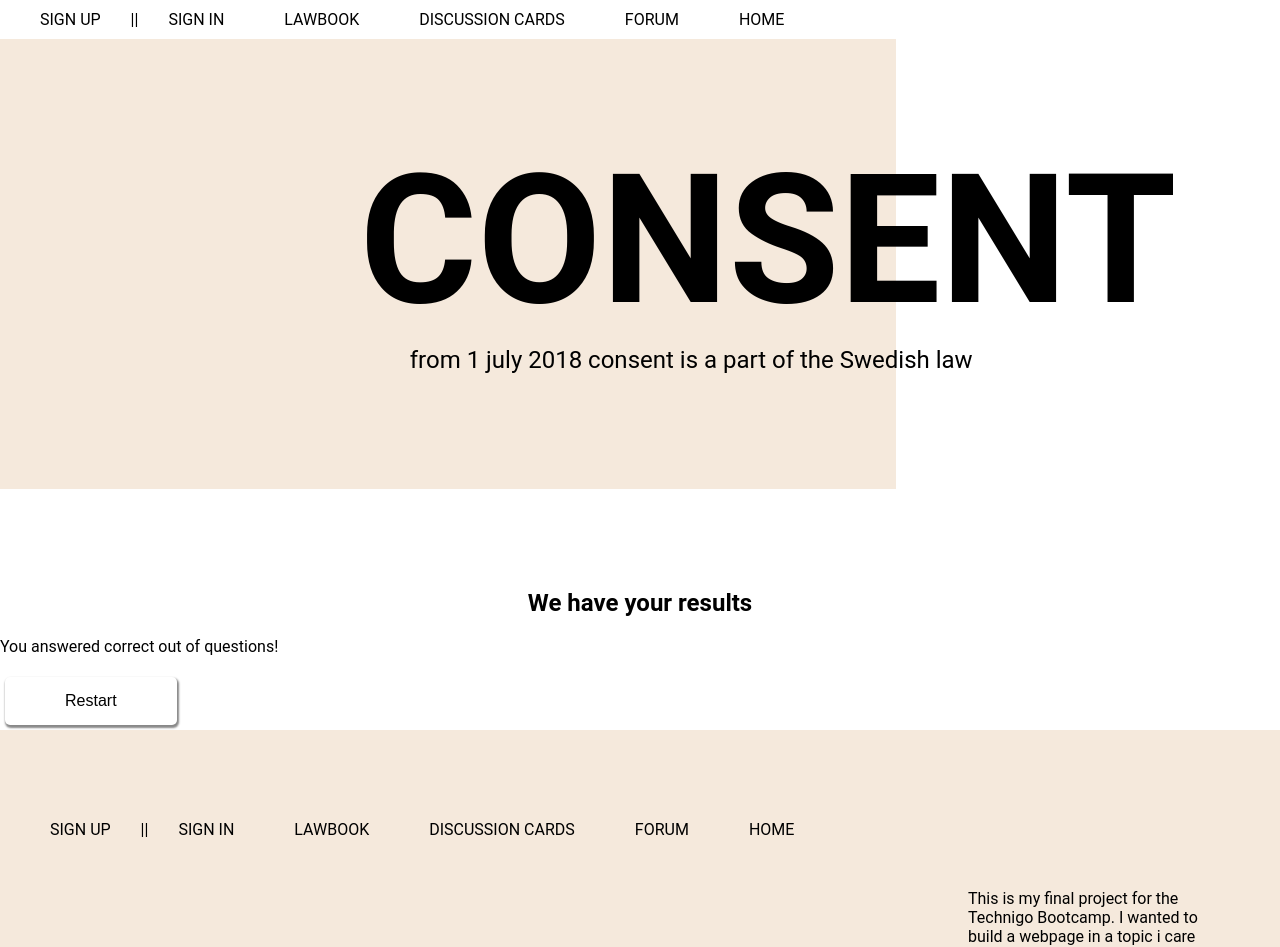
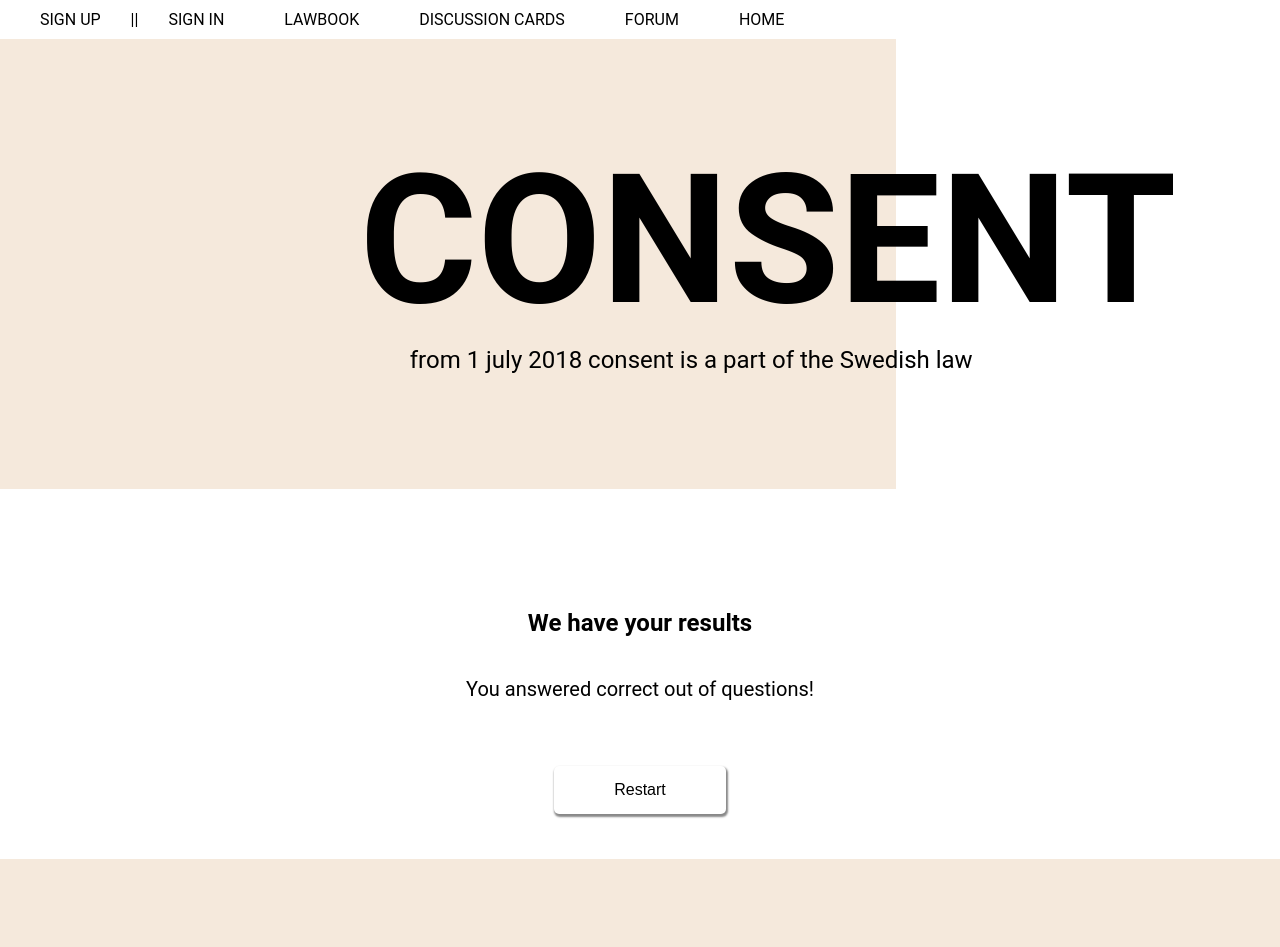
Before and after one commit to mhammarback/final-project, a React (Create React App) app in the folder frontend/: page /summary in a window 1280 px wide. Shown: the top 947 px of the page. Built offline with nearby package versions, Linux system fonts and the light colour scheme.

Commit message:
hover small box, prep img for hearts on forum

```diff
--- a/frontend/public/index.html
+++ b/frontend/public/index.html
@@ -8,6 +8,8 @@
     <meta name="keywords" content="Frontend, Backend, Web design, project ">
     <meta name="author" content="Moa Hammarbäck">
     <title>Final project - Consent </title>
+    <link rel="preconnect" href="https://fonts.gstatic.com">
+    <link href="https://fonts.googleapis.com/css2?family=Bodoni+Moda:ital,wght@0,400;0,500;0,600;0,700;1,400&display=swap" rel="stylesheet">
   </head>
 
   <body>
--- a/frontend/src/App.js
+++ b/frontend/src/App.js
@@ -50,7 +50,6 @@
         <Route path='/summary'>
           <Summary />
         </Route>
-
       </Switch>
       <Footer />
     </BrowserRouter>
--- a/frontend/src/components/Forum.js
+++ b/frontend/src/components/Forum.js
@@ -2,6 +2,7 @@
 
 import { StoryInput } from './StoryInput'
 import { StoryList } from '../components/StoryList'
+
 
 export const Forum = () => {
 	const [storys, setStorys] = useState([])
--- a/frontend/src/components/StoryList.js
+++ b/frontend/src/components/StoryList.js
@@ -1,5 +1,6 @@
 import React from 'react'
 import moment from 'moment'
+import styled from 'styled-components/macro'
 
 
 export const StoryList = props => {
@@ -15,3 +16,17 @@
     </section>
   )
 }
+
+export const Round = styled.span`
+  height: 50px;
+  width: 50px;
+  background-color: #fff;
+  border-radius: 50%;
+  display: inline-block;
+  margin: 30px;
+`
+
+export const SmallIcon = styled.img`
+  width: 50px;
+  height: 50px;
+`
--- a/frontend/src/index.css
+++ b/frontend/src/index.css
@@ -1,6 +1,6 @@
 body {
   margin: 0;
-  font-family: Roboto ;
+  font-family: 'Roboto';
   -webkit-font-smoothing: antialiased;
   -moz-osx-font-smoothing: grayscale;
 }
@@ -21,6 +21,11 @@
 
 .bold {
   font-weight: bold;
+}
+
+.star-button {
+  border-radius: 50%;
+
 }
 
 
@@ -354,6 +359,10 @@
 
 @media (min-width: 1024px) {
 
+p {
+  font-size: 20px;
+}
+
 .hidden-hamburger {
   display: none;
 }
--- a/frontend/src/lib/Cards.js
+++ b/frontend/src/lib/Cards.js
@@ -9,7 +9,25 @@
   display:flex;
   flex-direction: column;
   align-items: center;
+
+  :hover {
+    box-shadow: 1px 2px 2px 1px #888888;
+  }
+
 `
+
+/*
+
+   -webkit-transform: scale(1.1, 1.1);
+    transform: scale(1.1, 1.1);
+    background-color: lightpink;
+  }
+
+  :hover::after {
+    opacity: 1;
+  }
+
+*/
 
 export const MediumCard = styled.div`
   width: 300px;
--- a/frontend/src/pages/StartPage.js
+++ b/frontend/src/pages/StartPage.js
@@ -24,7 +24,6 @@
           orem ipsumlorem ipsumlorem ipsumlorem ipsum lorem ipsumlorem
           ipsumlorem ipsumlorem ipsumlorem ipsum lorem ipsumlorem
           ipsumvlorem ipsumlorem ipsumlorem ipsum
-          orem ipsumlorem ipsumlorem ipsumlorem ipsum lorem ipsumlorem
            </p>
          </div>
      </div>
@@ -119,6 +118,7 @@
   display:flex;
   flex-direction:row;
   align-items:center;
+  padding: 5px;
 `
 
 /*
--- a/frontend/src/quiz/QuizHome.js
+++ b/frontend/src/quiz/QuizHome.js
@@ -30,7 +30,7 @@
 			.then((willLogout) => {
 			  if (willLogout) {
           dispatch(user.actions.logout());
-          window.location.href = '/';
+          window.location.href = '/quiz';
 			  }
 			})
   }
--- a/frontend/src/quiz/Summary.js
+++ b/frontend/src/quiz/Summary.js
@@ -1,6 +1,8 @@
 import React from 'react'
 import { NavLink } from 'react-router-dom'
 import { useSelector, useDispatch } from 'react-redux'
+import styled from 'styled-components/macro'
+
 import { quiz } from '../reducers/quiz'
 
 import { Button } from '../lib/Button'
@@ -10,11 +12,18 @@
 	const dispatch = useDispatch()
 
   return (
-		<>
+		<Section>
 		  <h2>We have your results</h2>
-		  <p>You answered {summary.correctAnswers} correct  out of {summary.numberOfQuestions} questions! </p>
-			<p>{summary.quote}</p>
-			<NavLink to="/quiz"><Button onClick={() => dispatch(quiz.actions.restart())}>Restart</Button></NavLink>
-    </>
+		    <p>You answered {summary.correctAnswers} correct  out of {summary.numberOfQuestions} questions! </p>
+			  <p>{summary.quote}</p>
+			  <NavLink to="/quiz"><Button onClick={() => dispatch(quiz.actions.restart())}>Restart</Button></NavLink>
+    </Section>
   )
 }
+
+const Section = styled.section`
+  display:flex;
+  flex-direction:column;
+  align-items: center;
+  margin-bottom: 40px;
+`
```
Also changed, not shown: frontend/src/img/star.png (added).
